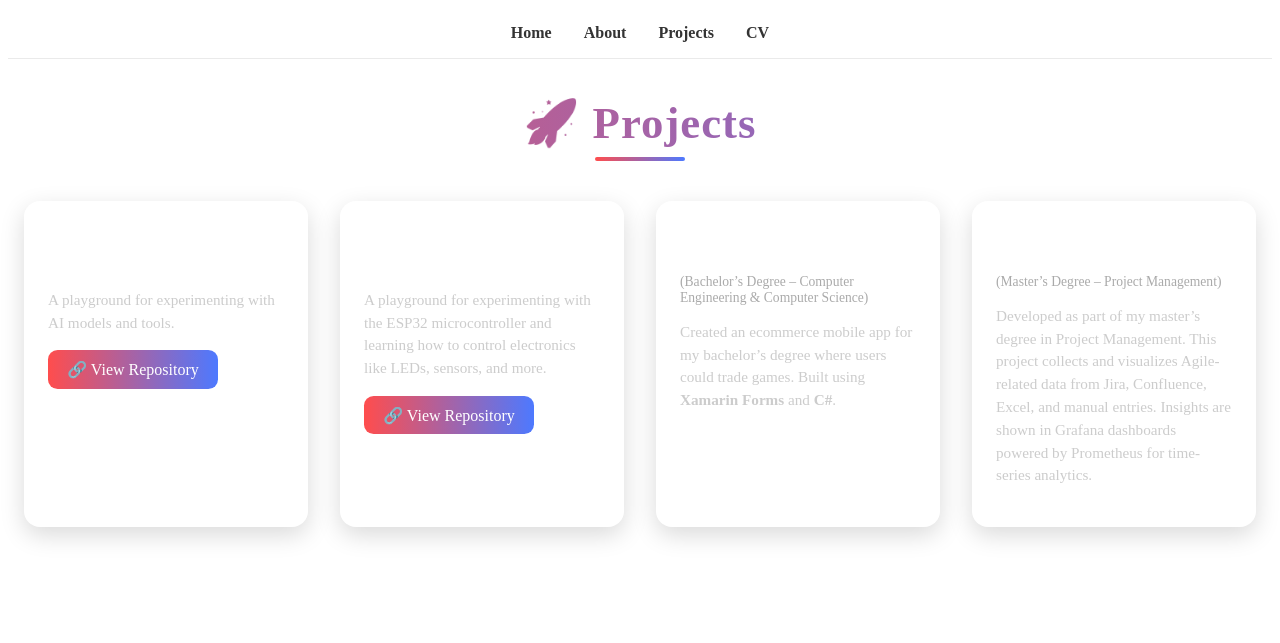
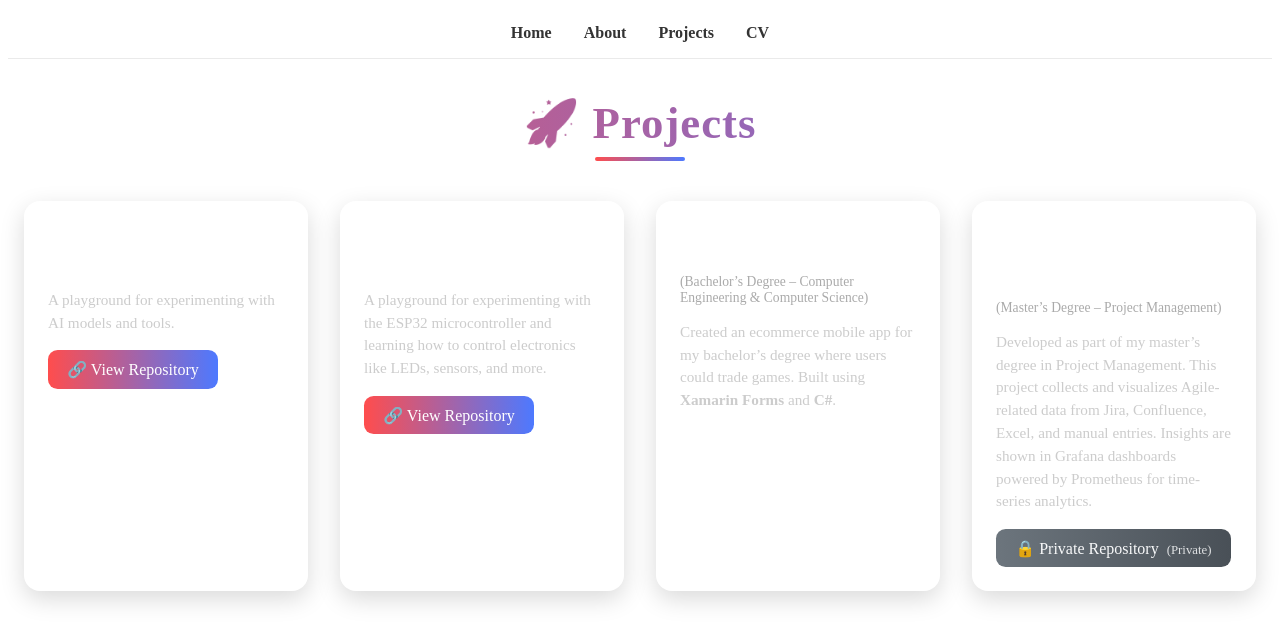
Before and after one commit to vinersar31/portfolio, a Jekyll site: the page built from projects.md, in a window 1280 px wide. Shown: the top 643 px of the page. Built offline with Jekyll 4.4.1, drawn with Linux system fonts in a browser that asks for light colours.

Commit message:
add private repo button

```diff
--- a/assets/css/style.css
+++ b/assets/css/style.css
@@ -180,3 +180,18 @@
   background: linear-gradient(90deg, #f66, #667aff);
   transform: scale(1.05);
 }
+
+/* Private repo button variant */
+.btn-private {
+  background: linear-gradient(90deg, #6c757d, #495057); /* gray gradient */
+  color: #f8f9fa;
+  position: relative;
+}
+
+.btn-private::after {
+  content: " (Private)";
+  font-size: 0.8rem;
+  font-weight: 400;
+  margin-left: 4px;
+  opacity: 0.85;
+}
--- a/projects.md
+++ b/projects.md
@@ -45,7 +45,7 @@ permalink: /projects.html
 
   <article class="project-card">
     <h3>
-      Jira &amp; Project Metrics
+      PulseBoard: Jira &amp; Project Metrics
       <small>(Master’s Degree – Project Management)</small>
     </h3>
     <p>
@@ -54,6 +54,12 @@ permalink: /projects.html
       Confluence, Excel, and manual entries. Insights are shown in
       Grafana dashboards powered by Prometheus for time-series analytics.
     </p>
+    <a class="btn btn-private"
+     href="https://github.com/vinersar31/pulse_board"
+     target="_blank" rel="noopener noreferrer"
+     title="Private Repository (only accessible with permission)">
+    🔒 Private Repository
+    </a>
   </article>
 
 </section>
```
